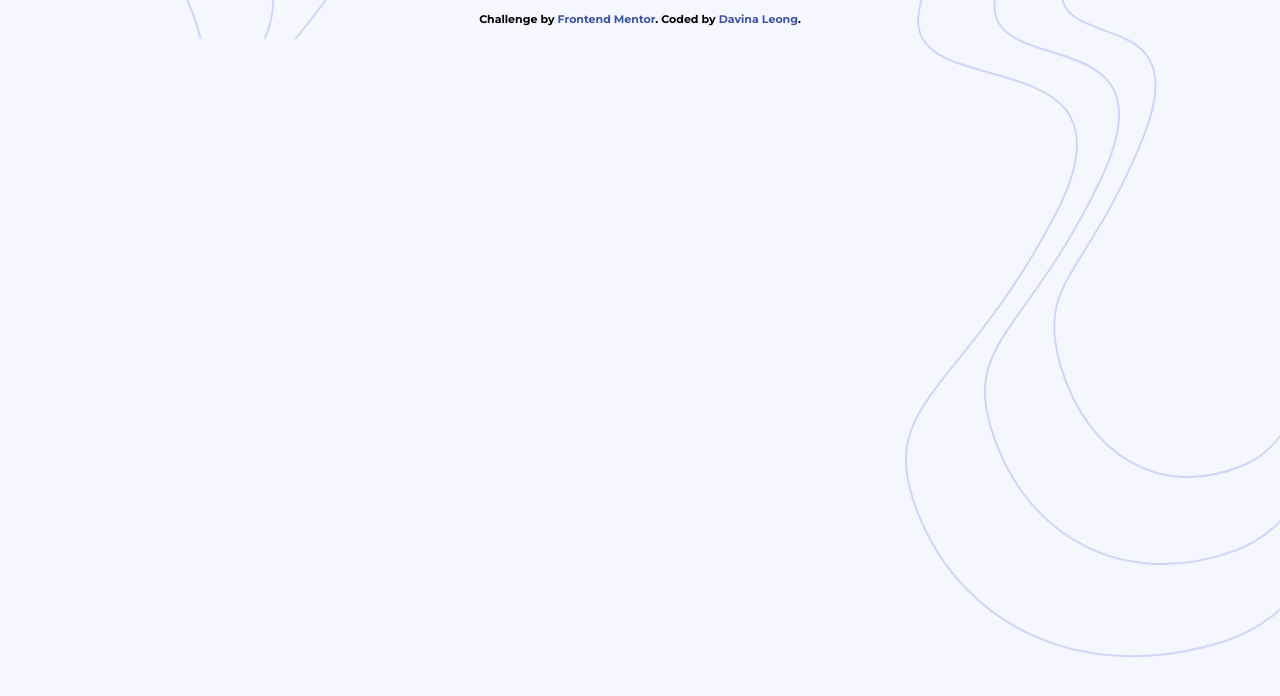
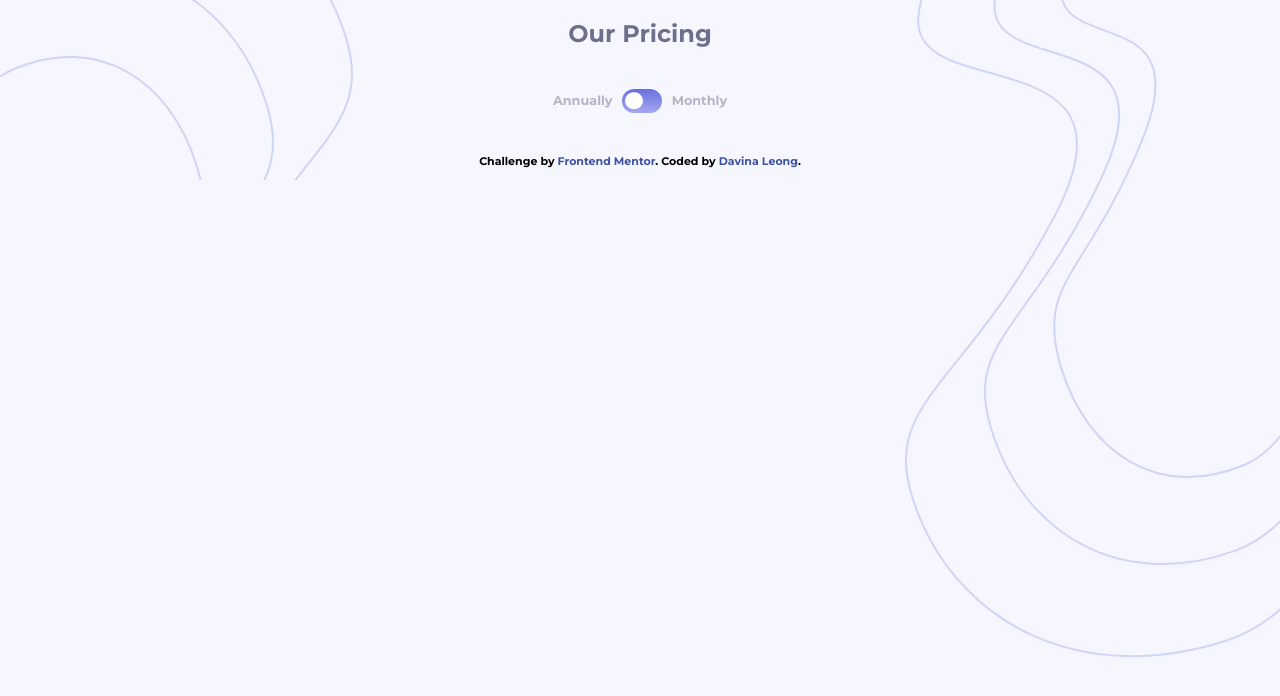
Before and after one commit to davinaleong/fem-pricing-component-with-toggle, a website built with Vite: page index.html in a window 1280 px wide. Built offline with nearby package versions, Linux system fonts and the light colour scheme.

Commit message:
Styled toggle

```diff
--- a/index.html
+++ b/index.html
@@ -18,7 +18,18 @@
     <img src="./images/bg-top.svg" alt="" class="image-top">
     <img src="./images/bg-bottom.svg" alt="" class="image-bottom">
 
-    <main class="container"></main>
+    <main class="container | p-v-y-400">
+      <h1 class="text-neutral-300 fz-600 m-v-b-400">Our Pricing</h1>
+
+      <form action="#" data-element="pricing-form">
+        <div class="pricing-toggle | p-v-y-400">
+          <input type="checkbox" name="monthly" id="monthly" value="monthly" class="visually-hidden">
+          <label for="monthly" class="pricing-toggle__label">Annually</label>
+          <label for="monthly" class="pricing-toggle__control">&nbsp;</label>
+          <label for="monthly" class="pricing-toggle__label">Monthly</label>
+        </div>
+      </form>
+    </main>
 
     <footer class="attribution">
       <div class="container | p-v-y-400">
--- a/styles/main.css
+++ b/styles/main.css
@@ -113,7 +113,7 @@
 
   --transition: all 0.3s ease-in-out;
 
-  --root-container-width: 48em;
+  --root-container-width: 62em;
 }
 /** Root - End **/
 
@@ -129,6 +129,7 @@ body {
   font-family: var(--ff-body);
   font-weight: var(--fw-bold);
   min-height: 100vh;
+  overflow-x: hidden;
 }
 
 .body {
@@ -308,6 +309,7 @@ a:where(:hover, :focus, :focus-visible) {
   position: absolute;
   top: 0;
   right: -50%;
+  z-index: -1;
 }
 
 .image-bottom {
@@ -315,6 +317,54 @@ a:where(:hover, :focus, :focus-visible) {
   left: 0;
   bottom: 0;
   display: none;
+  z-index: -1;
+}
+
+.pricing-toggle {
+  display: flex;
+  align-items: center;
+  justify-content: center;
+  gap: var(--size-v-300);
+  color: var(--clr-neutral-200);
+  font-size: var(--fz-200);
+}
+
+.pricing-toggle__control {
+  --pricing-toggle-control-width: 2.5rem;
+  --pricing-toggle-control-height: 1.5rem;
+  --pricing-toggle-control-padding: 0.2rem;
+  --pricing-toggle-thumb: calc(var(--pricing-toggle-control-height) - (var(--pricing-toggle-control-padding) * 2));
+
+  width: var(--pricing-toggle-control-width);
+  height: var(--pricing-toggle-control-height);
+  background-image: var(--clr-primary-gradient-400);
+  border-radius: 100vmax;
+  padding: var(--pricing-toggle-control-padding);
+  position: relative;
+  transition: opacity 0.3s ease-in-out;
+}
+
+.pricing-toggle__control:hover {
+  opacity: 0.7;
+}
+
+.pricing-toggle__control::before {
+  content: "";
+  display: inline-block;
+  width: var(--pricing-toggle-thumb);
+  height: var(--pricing-toggle-thumb);
+  border-radius: 50%;
+  background-color: var(--clr-neutral-50);
+  position: absolute;
+  top: 50%;
+  left: var(--pricing-toggle-control-padding);
+  right: auto;
+  translate: 0 -50%;
+}
+
+input[name="monthly"]:checked + label + .pricing-toggle__control:before {
+  left: auto;
+  right: var(--pricing-toggle-control-padding);
 }
 
 @media (min-width: 62em) {
```
